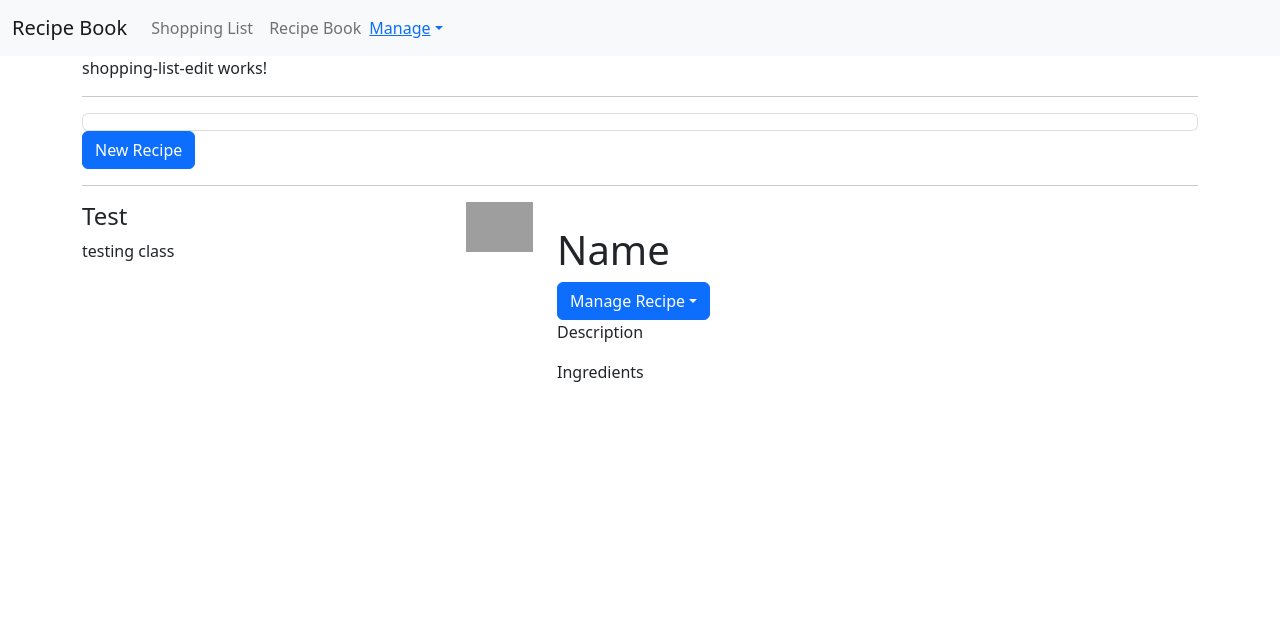
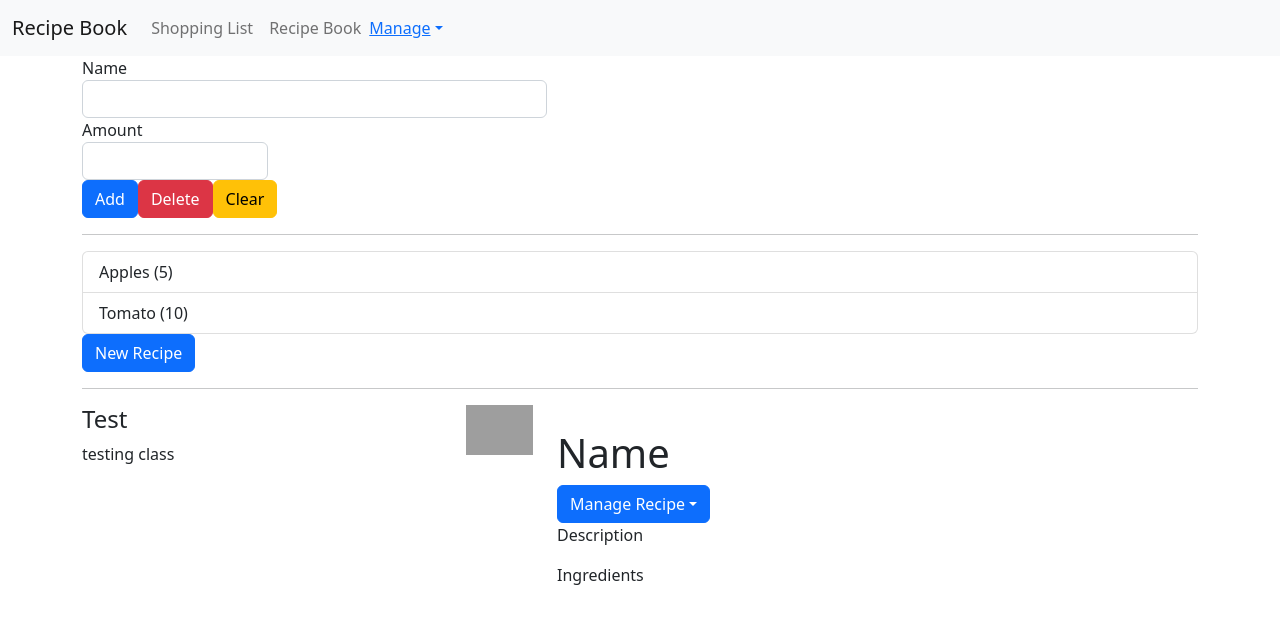
Before and after one commit to mikewebbdev/cooking-app, an Angular app: page / in a window 1280 px wide. Shown: the top 624 px of the page. Built offline with nearby package versions, Linux system fonts and the light colour scheme; grey boxes are pictures that could not be loaded.

Commit message:
add ingredient model and ingredient management controls

```diff
--- a/src/app/shared/ingredient/ingredient.model.ts
+++ b/src/app/shared/ingredient/ingredient.model.ts
@@ -0,0 +1,9 @@
+export class Ingredient {
+  public name: string;
+  public amount: number;
+
+  constructor(name: string, amount: number) {
+    this.name = name;
+    this.amount = amount;
+  }
+}
--- a/src/app/shopping-list/shopping-list-edit/shopping-list-edit.component.html
+++ b/src/app/shopping-list/shopping-list-edit/shopping-list-edit.component.html
@@ -1 +1,21 @@
-<p>shopping-list-edit works!</p>
+<div class="row">
+  <div class="col-xs-12">
+    <form>
+      <div class="col-sm-5 form-group">
+        <label for="name">Name</label>
+        <input type="text" id="name" class="form-control"/>
+      </div>
+      <div class="col-sm-2 form-group">
+        <label for="amount">Amount</label>
+        <input type="number" id="amount" class="form-control"/>
+      </div>
+      <div class="row">
+        <div class="col-xs-12">
+          <button class="btn btn-primary" type="submit">Add</button>
+          <button class="btn btn-danger" type="button">Delete</button>
+          <button class="btn btn-warning" type="button">Clear</button>
+        </div>
+      </div>
+    </form>
+  </div>
+</div>
--- a/src/app/shopping-list/shopping-list.component.html
+++ b/src/app/shopping-list/shopping-list.component.html
@@ -3,7 +3,9 @@
     <app-shopping-list-edit></app-shopping-list-edit>
     <hr />
     <ul class="list-group">
-      <a href="#" class="list-group-item" style="cursor:pointer"></a>
+      <a href="#" class="list-group-item" style="cursor:pointer" *ngFor="let ingredient of ingredients">
+        {{ ingredient.name }} ({{ ingredient.amount }})
+      </a>
     </ul>
   </div>
 </div>
--- a/src/app/shopping-list/shopping-list.component.ts
+++ b/src/app/shopping-list/shopping-list.component.ts
@@ -1,4 +1,5 @@
 import { Component, OnInit } from '@angular/core';
+import { Ingredient } from "../shared/ingredient/ingredient.model";
 
 @Component({
   selector: 'app-shopping-list',
@@ -6,7 +7,10 @@
   styleUrls: ['./shopping-list.component.css']
 })
 export class ShoppingListComponent implements OnInit {
-  ingredients = [];
+  ingredients: Ingredient[] = [
+    new Ingredient('Apples', 5),
+    new Ingredient('Tomato', 10)
+  ];
 
   constructor() { }
 
```
